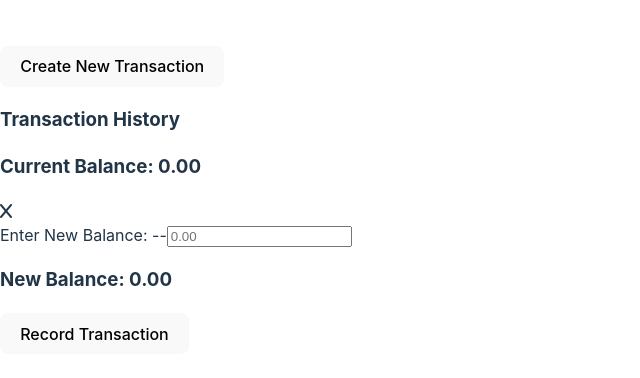
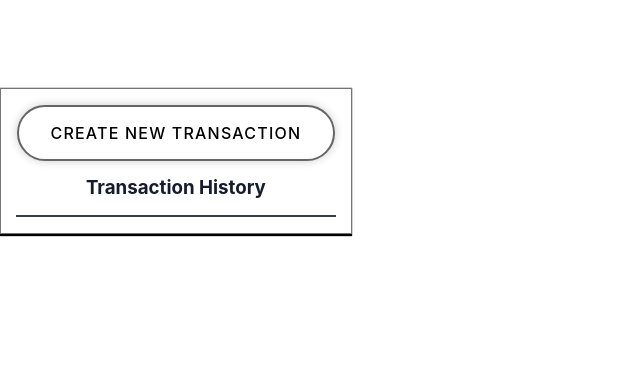
Before and after one commit to savus/Transaction-Calculator, a React (Vite) app: page / in a window 1280 px wide. Shown: the part 200-578 px from the top of the page, without its empty margins (0-640 px from the left). Built offline with nearby package versions, Linux system fonts and the light colour scheme; the HTML template or start-up script is replaced by a standard one.

Commit message:
add styles to transaction-modal-button and transaction-history section

```diff
--- a/src/App.tsx
+++ b/src/App.tsx
@@ -1,17 +1,19 @@
 import { useState } from "react";
 import "../src/css/styles.css";
+import "../src/css/base.css";
+import "../src/css/theme.css";
 
 function App() {
   return (
     <>
-      <main className="transaction-app-wrapper">
-        <div className="transaction-button-container">
-          <button className="transaction-modal-button">
+      <main className="transaction-app-wrapper container container-md">
+        <div className="transaction-button-container horizontal-center">
+          <button id="transaction-modal-button" className="btn">
             Create New Transaction
           </button>
         </div>
         <section className="transaction-history-container">
-          <h3>Transaction History</h3>
+          <h3 className="horizontal-center">Transaction History</h3>
           <ul className="record-list"></ul>
         </section>
       </main>
--- a/src/css/base.css
+++ b/src/css/base.css
@@ -14,9 +14,9 @@ nav {
 
 body {
   margin: 0;
-   padding:0;
+  padding: 0;
   font-size: 1rem;
-   text-align:left;
+  text-align: left;
   font-family: "Inter", sans-serif;
   font-weight: 400;
   line-height: 1.2;
@@ -24,7 +24,7 @@ body {
 }
 
 a {
-   text-decoration:none;
+  text-decoration: none;
   background-color: transparent;
 }
 
@@ -32,12 +32,12 @@ h1,
 h2,
 h3,
 h4 {
-   margin:0;
+  margin: 0;
   color: var(--color-headings);
 }
 
 button {
-   outline:none;
+  outline: none;
 }
 
 .container {
@@ -49,18 +49,32 @@ button {
   max-width: 1140px;
 }
 
+.container-md {
+  max-width: 640px;
+}
+
 .ul-defaults-none {
-   list-style:none;
+  list-style: none;
   margin: 0;
   padding: 0;
 }
 
 .btn {
   letter-spacing: 1.2px;
-   padding:1rem 2rem;
+  padding: 1rem 2rem;
   border-radius: 50rem;
   display: inline-flex;
   justify-content: center;
-   align-items:center;
-   text-transform: uppercase
+  align-items: center;
+  text-transform: uppercase;
+  border: 2px solid #666;
+  background-color: var(--bg);
+  box-shadow:0 0 10px 0px rgba(0, 0, 0, 0.2);
 }
+
+.horizontal-center {
+  display: flex;
+  justify-content: center;
+  margin: auto;
+  text-align: center;
+}
--- a/src/css/styles.css
+++ b/src/css/styles.css
@@ -1,3 +1,36 @@
+
+.transaction-app-wrapper
+{
+   border: 1px solid rgba(25,25,25, 0.6);
+   box-shadow: -1px 1px 1px 1px black;
+   margin-top:3rem;
+}
+
+.transaction-app-wrapper .transaction-button-container {
+   margin: 1rem 0;
+}
+
+.transaction-app-wrapper .transaction-history-container > h3 {
+   padding-bottom: 1rem;
+   border-bottom: 2px solid var(--border);
+}
+
+
+
+.full-site-modal {
+   visibility:hidden;
+   opacity:0;
+}
+
+
+
+
+
+
+
+
+
+
 /* :root {
    --background-color:#e3e3e3;
    --border-size: 2px;
```
Lines whose indentation alone changed are shown as unchanged.
